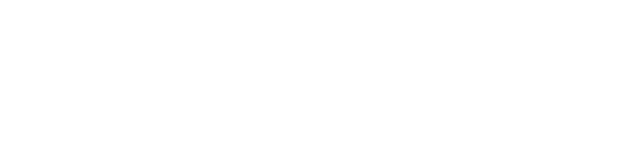
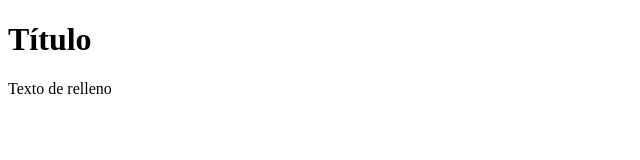
Before and after one commit to MJTrejo/clase12, a plain HTML site: page index.html in a window 1280 px wide. Shown: the whole page, without its empty margins (0-640 px from the left). Drawn offline with Linux system fonts and the light colour scheme.

Commit message:
2nd commit
Primeras modificaciones al HTML

```diff
--- a/index.html
+++ b/index.html
@@ -3,9 +3,10 @@
 <head>
     <meta charset="UTF-8">
     <meta name="viewport" content="width=device-width, initial-scale=1.0">
-    <title>Document</title>
+    <title>Primera vez con GIT</title>
 </head>
 <body>
-
+    <h1>Título</h1>
+    <p>Texto de relleno</p>
 </body>
 </html>
```
